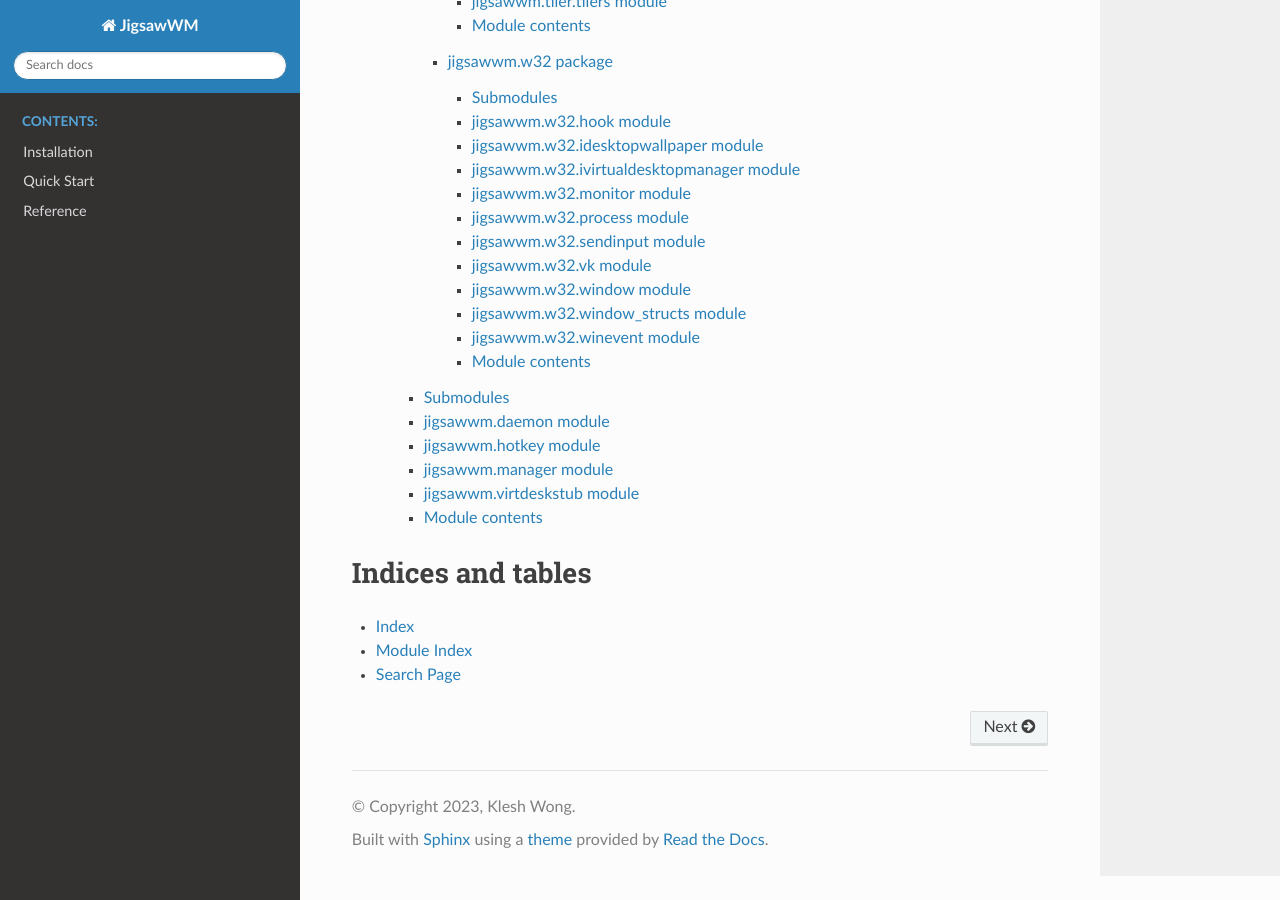
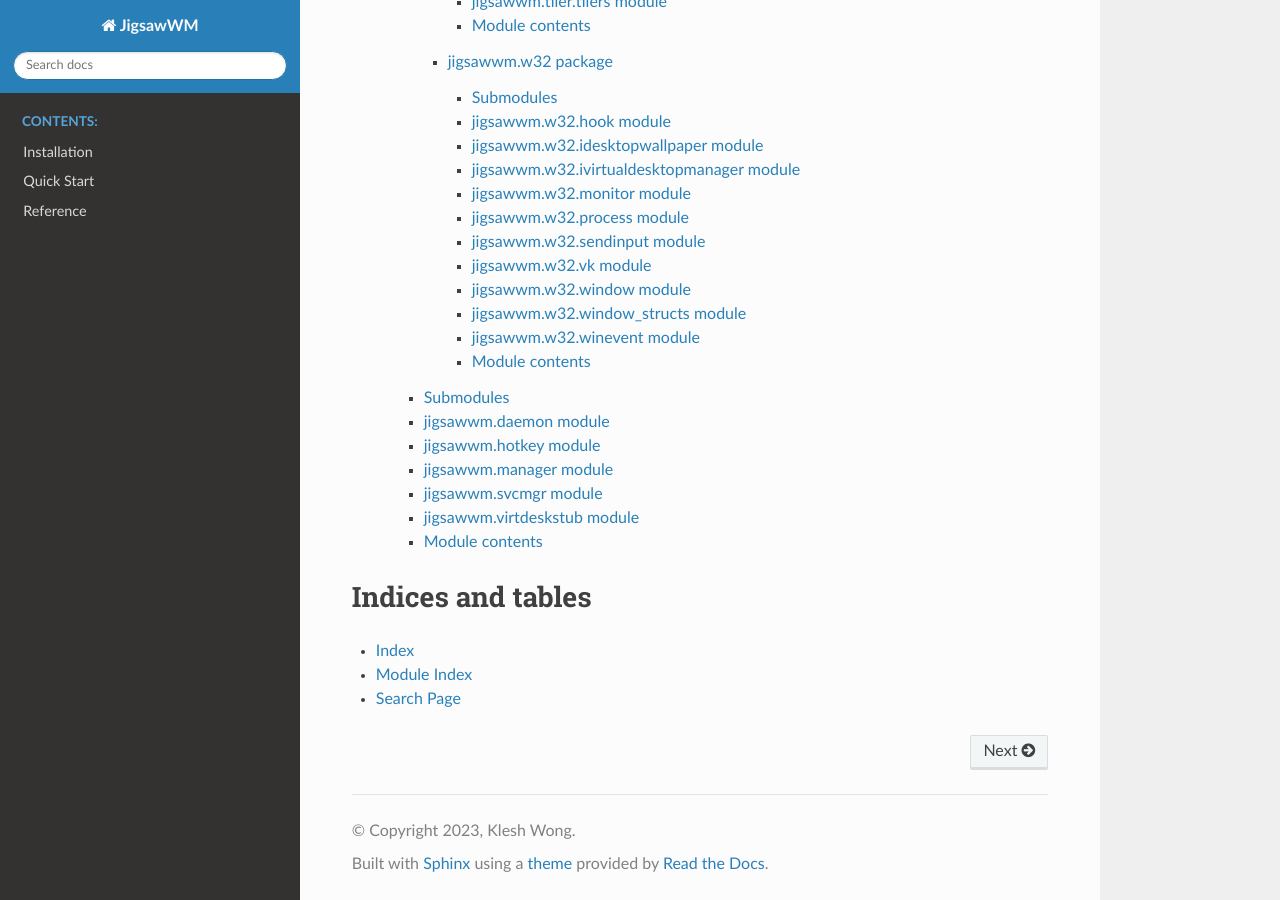
Before and after one commit to klesh/JigsawWM, a Sphinx documentation site: the page built from docs/index.rst, in a window 1280 px wide and 900 px high, scrolled down 626 px. Built offline with Sphinx 7.4.7 and the Read the Docs theme 2.0.0, drawn with Linux system fonts in a browser that asks for light colours.

Commit message:
docs: add svcmgr to rtd

```diff
--- a/docs/jigsawwm.rst
+++ b/docs/jigsawwm.rst
@@ -37,6 +37,14 @@ jigsawwm.manager module
    :undoc-members:
    :show-inheritance:
 
+jigsawwm.svcmgr module
+-----------------------
+
+.. automodule:: jigsawwm.svcmgr
+   :members:
+   :undoc-members:
+   :show-inheritance:
+
 jigsawwm.virtdeskstub module
 ----------------------------
 
```
